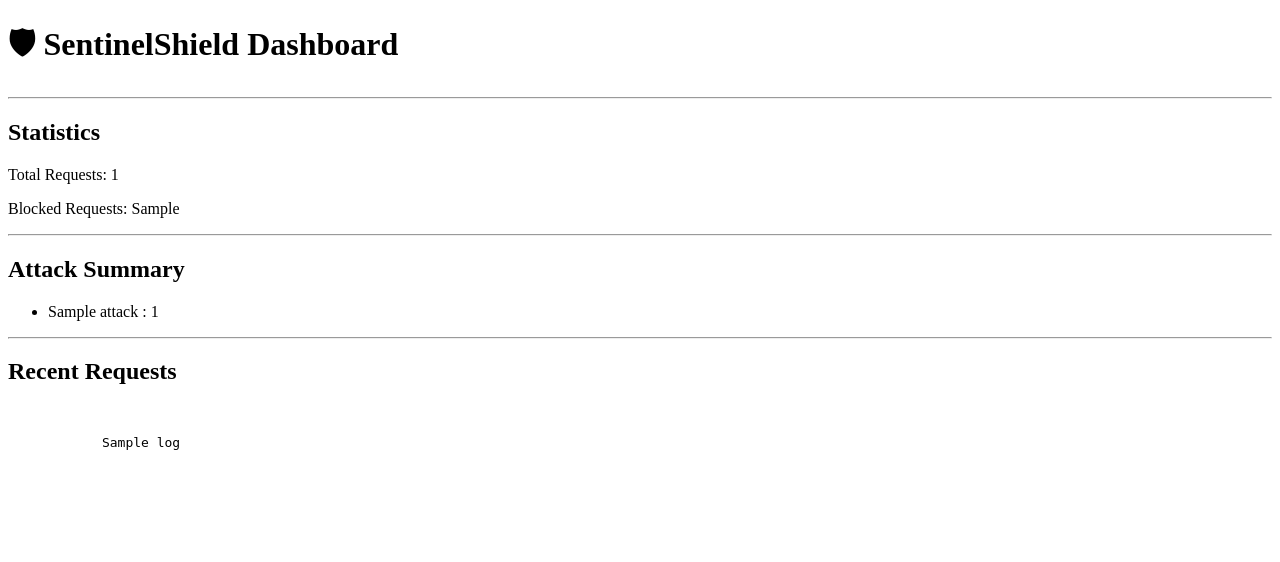
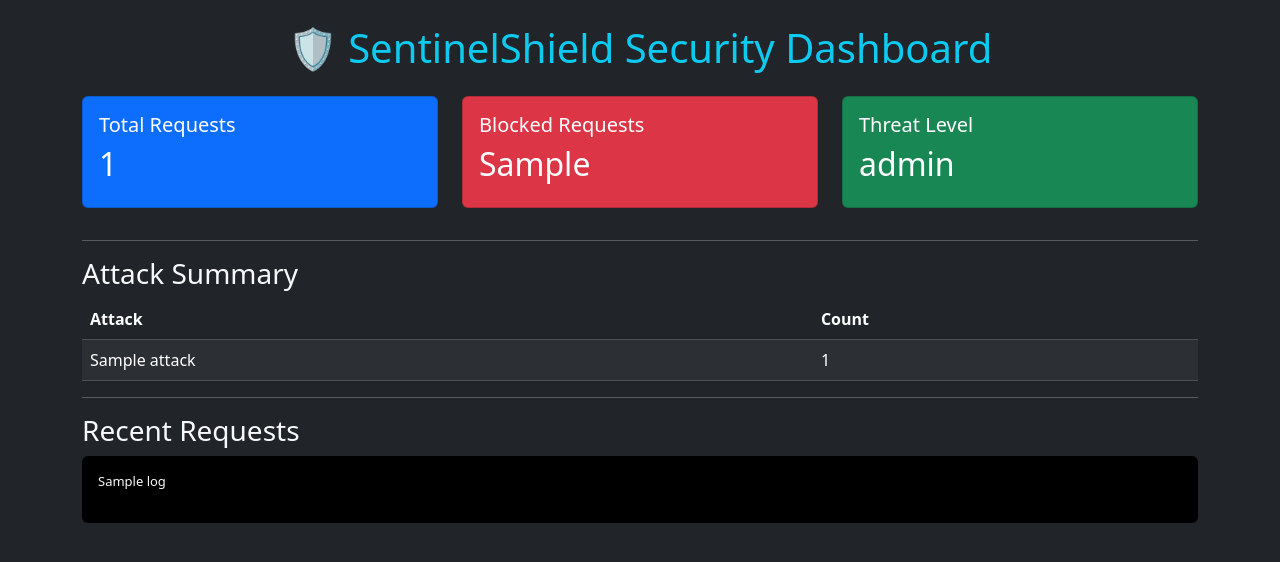
Before and after one commit to aarav2195/SentinelShield, a Flask app: template templates/dashboard.html in a window 1280 px wide. Shown: the top 562 px of the page. Run offline with Flask 3, Linux system fonts and the light colour scheme; the template is opened without the code that fills it: most values are stand-ins (such as "Sample title", 1, 10 or a date in 2020).

Commit message:
Enhanced security dashboard with  threat analysis

```diff
--- a/app.py
+++ b/app.py
@@ -50,16 +50,16 @@ def home():
 @app.route("/dashboard")
 def dashboard():
 
-    total_requests, blocked_requests, attack_counts, recent_logs = get_dashboard_data()
+    total_requests, blocked_requests, attack_counts, recent_logs, threat_level = get_dashboard_data()
 
     return render_template(
         "dashboard.html",
         total_requests=total_requests,
         blocked_requests=blocked_requests,
         attack_counts=attack_counts,
-        recent_logs=recent_logs
+        recent_logs=recent_logs,
+        threat_level=threat_level
     )
-
 
 if __name__ == "__main__":
     app.run(debug=True)
--- a/src/dashboard.py
+++ b/src/dashboard.py
@@ -42,4 +42,17 @@ def get_dashboard_data():
 
     recent_logs = recent_logs[-10:]
 
-    return (total_requests,blocked_requests,attack_counts,recent_logs)
+    if total_requests == 0:
+        threat_level = "LOW"
+
+    else:
+        percentage = (blocked_requests / total_requests) * 100
+
+        if percentage < 20:
+            threat_level = "LOW"
+        elif percentage < 50:
+            threat_level = "MEDIUM"
+        else:
+            threat_level = "HIGH"
+
+    return (total_requests,blocked_requests,attack_counts,recent_logs,threat_level)
--- a/templates/dashboard.html
+++ b/templates/dashboard.html
@@ -5,45 +5,123 @@
 
         <title>SentinelShield Dashboard</title>
 
+        <link href="https://cdn.jsdelivr.net/npm/bootstrap@5.3.3/dist/css/bootstrap.min.css" rel="stylesheet">
+
     </head>
 
-    <body>
+    <body class="bg-dark text-light">
 
-        <h1>🛡 SentinelShield Dashboard</h1>
+        <div class="container mt-4">
 
-        <hr>
+            <h1 class="text-center text-info mb-4">
+            🛡 SentinelShield Security Dashboard
+            </h1>
 
-        <h2>Statistics</h2>
+            <div class="row">
 
-        <p>Total Requests: {{ total_requests }}</p>
+                <div class="col-md-4">
 
-        <p>Blocked Requests: {{ blocked_requests }}</p>
+                    <div class="card bg-primary text-white mb-3">
 
-        <hr>
+                        <div class="card-body">
 
-        <h2>Attack Summary</h2>
+                            <h5>Total Requests</h5>
 
-        <ul>
+                            <h2>{{ total_requests }}</h2>
 
-            {% for attack, count in attack_counts.items() %}
+                        </div>
 
-            <li>{{ attack }} : {{ count }}</li>
+                    </div>
 
-            {% endfor %}
+                </div>
 
-        </ul>
+                <div class="col-md-4">
 
-        <hr>
+                    <div class="card bg-danger text-white mb-3">
 
-        <h2>Recent Requests</h2>
+                        <div class="card-body">
 
-        <pre>
+                            <h5>Blocked Requests</h5>
 
-            {% for log in recent_logs %}
-            {{ log }}
-            {% endfor %}
+                            <h2>{{ blocked_requests }}</h2>
 
-        </pre>
+                        </div>
+
+                    </div>
+
+                </div>
+
+                <div class="col-md-4">
+
+                    <div class="card bg-success text-white mb-3">
+
+                        <div class="card-body">
+
+                            <h5>Threat Level</h5>
+
+                            <h2>
+                                {{ threat_level }}
+                            </h2>
+
+                        </div>
+
+                    </div>
+
+                </div>
+
+            </div>
+
+            <hr>
+
+            <h3>Attack Summary</h3>
+
+            <table class="table table-dark table-striped">
+
+                <thead>
+
+                    <tr>
+
+                        <th>Attack</th>
+
+                        <th>Count</th>
+
+                    </tr>
+
+                </thead>
+
+                <tbody>
+
+                    {% for attack,count in attack_counts.items() %}
+
+                    <tr>
+
+                        <td>{{ attack }}</td>
+
+                        <td>{{ count }}</td>
+
+                    </tr>
+
+                    {% endfor %}
+
+                </tbody>
+
+            </table>
+
+            <hr>
+
+            <h3>Recent Requests</h3>
+
+            <div class="bg-black p-3 rounded">
+
+                {% for log in recent_logs %}
+
+                <p style="font-size:13px;">{{ log }}</p>
+
+                {% endfor %}
+
+            </div>
+
+        </div>
 
     </body>
 
```
